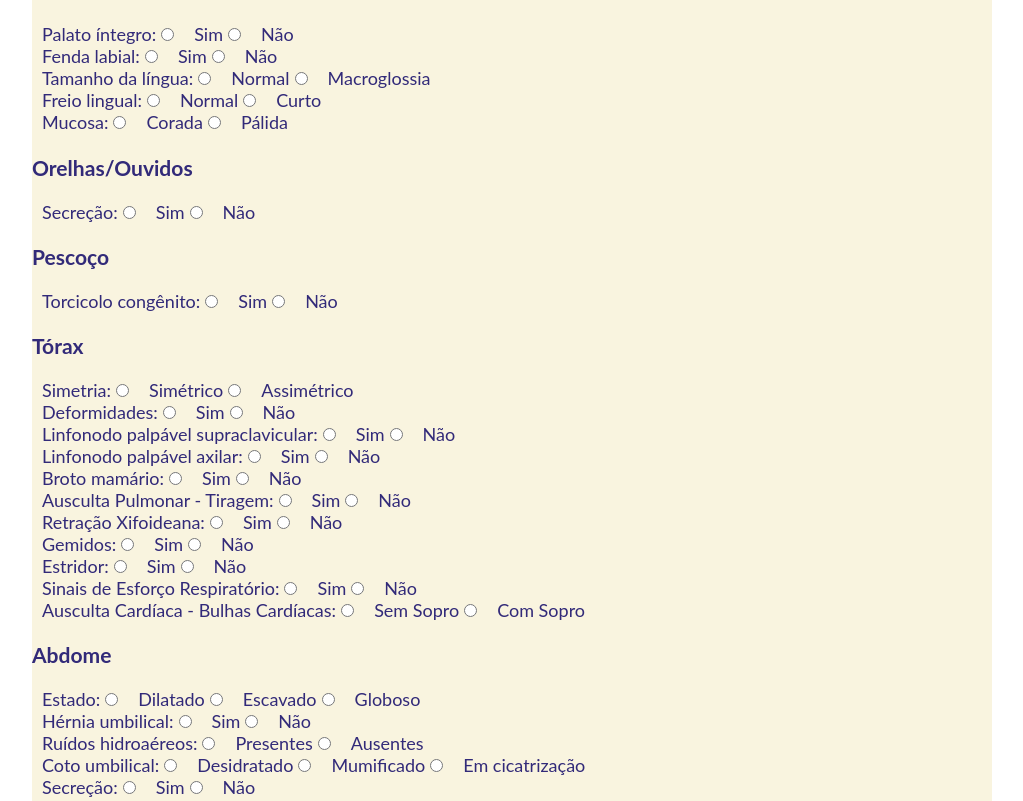
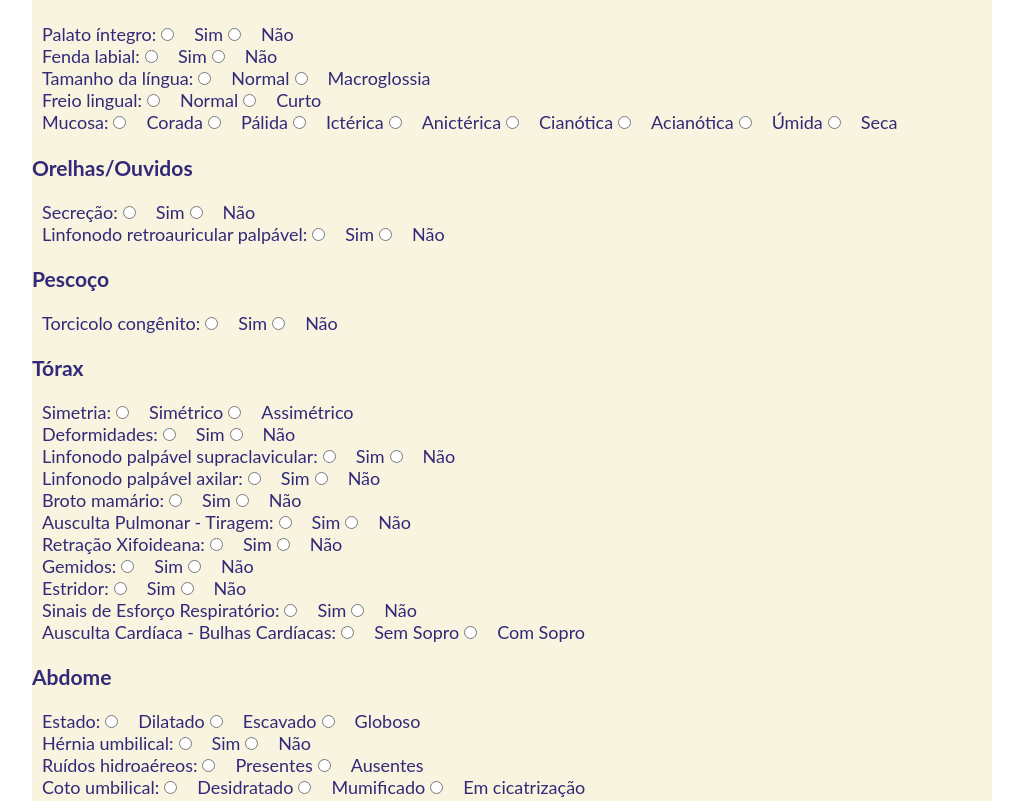
Before and after one commit to KallebyX/toolnurse, a React (Vite) app: page /recem in a window 1280 px wide. Shown: the part 1989-2790 px from the top of the page, without its empty margins (128-1151 px from the left). Built offline with nearby package versions, Linux system fonts and the light colour scheme.

Commit message:
corrigido recem nascido

```diff
--- a/src/components/NoveMeses/index.jsx
+++ b/src/components/NoveMeses/index.jsx
@@ -172,27 +172,7 @@ function Formulario9Meses() {
     </div>
   </div>
 </div>
-<div className="form-section">
-  <h3>Cabeça</h3>
-  <div className="form-group">
-    <label>Fontanela Anterior:</label>
-    <div>
-      {["Em Fechamento", "Fechada", "Abauladas", "Deprimidas", "Planas"].map(opcao => (
-        <React.Fragment key={opcao}>
-          <input type="radio" id={`fontanelaAnterior-${opcao}`} name="fontanelaAnterior" value={opcao} onChange={handleChange} checked={dados.fontanelaAnterior === opcao} />
-          <label htmlFor={`fontanelaAnterior-${opcao}`}>{opcao}</label>
-        </React.Fragment>
-      ))}
-    </div>
-  </div>
-  <div className="form-group">
-    <label>Linfonodos cervicais palpáveis:</label>
-    <input type="radio" id="linfonodosCervicaisPalpaveisSim" name="linfonodosCervicaisPalpaveis" value="Sim" onChange={handleChange} checked={dados.linfonodosCervicaisPalpaveis === "Sim"} />
-    <label htmlFor="linfonodosCervicaisPalpaveisSim">Sim</label>
-    <input type="radio" id="linfonodosCervicaisPalpaveisNao" name="linfonodosCervicaisPalpaveis" value="Nao" onChange={handleChange} checked={dados.linfonodosCervicaisPalpaveis === "Nao"} />
-    <label htmlFor="linfonodosCervicaisPalpaveisNao">Não</label>
-  </div>
-</div>
+
 <div className="form-section">
   <h3>Pele</h3>
   <div className="form-group">
@@ -224,6 +204,27 @@ function Formulario9Meses() {
     <label htmlFor="hidratacaoPeleHidratada">Hidratada</label>
     <input type="radio" id="hidratacaoPeleDesidratada" name="hidratacaoPele" value="Desidratada" onChange={handleChange} checked={dados.hidratacaoPele === "Desidratada"} />
     <label htmlFor="hidratacaoPeleDesidratada">Desidratada</label>
+  </div>
+</div>
+<div className="form-section">
+  <h3>Cabeça</h3>
+  <div className="form-group">
+    <label>Fontanela Anterior:</label>
+    <div>
+      {["Em Fechamento", "Fechada", "Abauladas", "Deprimidas", "Planas"].map(opcao => (
+        <React.Fragment key={opcao}>
+          <input type="radio" id={`fontanelaAnterior-${opcao}`} name="fontanelaAnterior" value={opcao} onChange={handleChange} checked={dados.fontanelaAnterior === opcao} />
+          <label htmlFor={`fontanelaAnterior-${opcao}`}>{opcao}</label>
+        </React.Fragment>
+      ))}
+    </div>
+  </div>
+  <div className="form-group">
+    <label>Linfonodos cervicais palpáveis:</label>
+    <input type="radio" id="linfonodosCervicaisPalpaveisSim" name="linfonodosCervicaisPalpaveis" value="Sim" onChange={handleChange} checked={dados.linfonodosCervicaisPalpaveis === "Sim"} />
+    <label htmlFor="linfonodosCervicaisPalpaveisSim">Sim</label>
+    <input type="radio" id="linfonodosCervicaisPalpaveisNao" name="linfonodosCervicaisPalpaveis" value="Nao" onChange={handleChange} checked={dados.linfonodosCervicaisPalpaveis === "Nao"} />
+    <label htmlFor="linfonodosCervicaisPalpaveisNao">Não</label>
   </div>
 </div>
 <div className="form-section">
@@ -492,29 +493,7 @@ function Formulario9Meses() {
       <label htmlFor="assadurasNao">Não</label>
     </div>
   </div>
-<div className="form-group">
-  <label>Duplica Sílabas:</label>
-  <div>
-    <input type="radio" id="duplicaSilabasPresente" name="duplicaSilabas" value="Presente" onChange={handleChange} checked={dados.duplicaSilabas === "Presente"} />
-    <label htmlFor="duplicaSilabasPresente">Presente</label>
-    <input type="radio" id="duplicaSilabasAusente" name="duplicaSilabas" value="Ausente" onChange={handleChange} checked={dados.duplicaSilabas === "Ausente"} />
-    <label htmlFor="duplicaSilabasAusente">Ausente</label>
-    <input type="radio" id="duplicaSilabasNaoVerificado" name="duplicaSilabas" value="NaoVerificado" onChange={handleChange} checked={dados.duplicaSilabas === "NaoVerificado"} />
-    <label htmlFor="duplicaSilabasNaoVerificado">Não Verificado</label>
-  </div>
-</div>
 
-<div className="form-group">
-  <label>Senta-se Sem Apoio:</label>
-  <div>
-    <input type="radio" id="sentaSemApoioPresente" name="sentaSemApoio" value="Presente" onChange={handleChange} checked={dados.sentaSemApoio === "Presente"} />
-    <label htmlFor="sentaSemApoioPresente">Presente</label>
-    <input type="radio" id="sentaSemApoioAusente" name="sentaSemApoio" value="Ausente" onChange={handleChange} checked={dados.sentaSemApoio === "Ausente"} />
-    <label htmlFor="sentaSemApoioAusente">Ausente</label>
-    <input type="radio" id="sentaSemApoioNaoVerificado" name="sentaSemApoio" value="NaoVerificado" onChange={handleChange} checked={dados.sentaSemApoio === "NaoVerificado"} />
-    <label htmlFor="sentaSemApoioNaoVerificado">Não Verificado</label>
-  </div>
-</div>
 
 </div>
 <div className="form-section">
@@ -541,6 +520,29 @@ function Formulario9Meses() {
       <label htmlFor="transfereObjetosNaoVerificado">Não Verificado</label>
     </div>
   </div>
+  <div className="form-group">
+  <label>Duplica Sílabas:</label>
+  <div>
+    <input type="radio" id="duplicaSilabasPresente" name="duplicaSilabas" value="Presente" onChange={handleChange} checked={dados.duplicaSilabas === "Presente"} />
+    <label htmlFor="duplicaSilabasPresente">Presente</label>
+    <input type="radio" id="duplicaSilabasAusente" name="duplicaSilabas" value="Ausente" onChange={handleChange} checked={dados.duplicaSilabas === "Ausente"} />
+    <label htmlFor="duplicaSilabasAusente">Ausente</label>
+    <input type="radio" id="duplicaSilabasNaoVerificado" name="duplicaSilabas" value="NaoVerificado" onChange={handleChange} checked={dados.duplicaSilabas === "NaoVerificado"} />
+    <label htmlFor="duplicaSilabasNaoVerificado">Não Verificado</label>
+  </div>
+</div>
+
+<div className="form-group">
+  <label>Senta-se Sem Apoio:</label>
+  <div>
+    <input type="radio" id="sentaSemApoioPresente" name="sentaSemApoio" value="Presente" onChange={handleChange} checked={dados.sentaSemApoio === "Presente"} />
+    <label htmlFor="sentaSemApoioPresente">Presente</label>
+    <input type="radio" id="sentaSemApoioAusente" name="sentaSemApoio" value="Ausente" onChange={handleChange} checked={dados.sentaSemApoio === "Ausente"} />
+    <label htmlFor="sentaSemApoioAusente">Ausente</label>
+    <input type="radio" id="sentaSemApoioNaoVerificado" name="sentaSemApoio" value="NaoVerificado" onChange={handleChange} checked={dados.sentaSemApoio === "NaoVerificado"} />
+    <label htmlFor="sentaSemApoioNaoVerificado">Não Verificado</label>
+  </div>
+</div>
 </div>
 
 
--- a/src/components/RecemNascido/index.jsx
+++ b/src/components/RecemNascido/index.jsx
@@ -113,7 +113,8 @@ function FormularioRecemNascido() {
       - Fontanelas: ${dados.fontanelas}
       - Bossa Serosanguinolenta: ${dados.bossaSeroSanguinolenta}
       - Cefalohematoma: ${dados.cefalohematoma}
-      - Linfonodos Cervicais Palpáveis: ${dados.linfonodosCervicais}
+      - Linfonodos Cervicais Palpáveis: ${dados.linfonodosCervicais} ${dados.linfonodosCervicais === 'Sim' ? `(${dados.tipoLinfonodo})` : ''}
+
 
       **Face:**
       - Simetria: ${dados.face}
@@ -142,7 +143,7 @@ function FormularioRecemNascido() {
 
       **Orelhas/Ouvidos:**
       - Secreção: ${dados.secrecaoOrelhas}
-      - Linfonodo Retroauricular: ${dados.linfonodoRetroauricular}
+      - Linfonodo Retroauricular: ${dados.linfonodoRetroauricular}${dados.linfonodoRetroauricular === 'Sim' ? ` (${dados.tipoLinfonodoRetroauricular})` : ''}
 
       **Pescoço:**
       - Torcicolo Congênito: ${dados.torcicoloCongenito}
@@ -150,7 +151,7 @@ function FormularioRecemNascido() {
       **Tórax:**
       - Simetria: ${dados.toraxSimetria}
       - Linfonodo Palpável Supraclavicular: ${dados.linfonodoSupraclavicular}
-      - Linfonodo Palpável Axilar: ${dados.linfonodoAxilar}
+      - Linfonodo Palpável Axilar: ${dados.linfonodoAxilar}${dados.linfonodoAxilar === 'Sim' ? ` (${dados.tipoLinfonodoAxilar})` : ''}
       - Broto Mamário: ${dados.brotoMamario}
       - Tiragem: ${dados.tiragem}
       - Retração Xifoideana: ${dados.retracaoXifoideana}
@@ -230,7 +231,7 @@ function FormularioRecemNascido() {
     <form onSubmit={handleSubmit}>
 
 
-  <h3>Rescém nascido</h3>
+  <h3>Recém nascido</h3>
   <hr className="hr" />
   <div></div>
     <div className='formulario-recem-nascido'>
@@ -301,7 +302,6 @@ function FormularioRecemNascido() {
       <input type="radio" id="rosea" name="corPele" value="Rósea" checked={dados.corPele === 'Rósea'} onChange={handleChange} />
       <label htmlFor="rosea">Rósea</label>
       <input type="radio" id="palida" name="corPele" value="Pálida" checked={dados.corPele === 'Pálida'} onChange={handleChange} />
-      <label htmlFor="palida">Pálida</label>
       <label htmlFor="palida">Pálida</label>
       <input type="radio" id="cianotica" name="corPele" value="Cianótica" checked={dados.corPele === 'Cianótica'} onChange={handleChange} />
       <label htmlFor="cianotica">Cianótica</label>
@@ -407,9 +407,27 @@ function FormularioRecemNascido() {
   <label>Linfonodos cervicais palpáveis:</label>
   <input type="radio" id="linfonodosSim" name="linfonodosCervicais" value="Sim" checked={dados.linfonodosCervicais === 'Sim'} onChange={handleChange} />
   <label htmlFor="linfonodosSim">Sim</label>
+
   <input type="radio" id="linfonodosNao" name="linfonodosCervicais" value="Não" checked={dados.linfonodosCervicais === 'Não'} onChange={handleChange} />
   <label htmlFor="linfonodosNao">Não</label>
+
+  {dados.linfonodosCervicais === 'Sim' && (
+    <div>
+      <input type="radio" name="tipoLinfonodo" value="Móvel" checked={dados.tipoLinfonodo === 'Móvel'} onChange={handleChange} />
+      <label>Móvel</label>
+      <input type="radio" name="tipoLinfonodo" value="Fixo" checked={dados.tipoLinfonodo === 'Fixo'} onChange={handleChange} />
+      <label>Fixo</label>
+      <input type="radio" name="tipoLinfonodo" value="Fibrobástico" checked={dados.tipoLinfonodo === 'Fibrobástico'} onChange={handleChange} />
+      <label>Fibrobástico</label>
+      <input type="radio" name="tipoLinfonodo" value="Amolecido" checked={dados.tipoLinfonodo === 'Amolecido'} onChange={handleChange} />
+      <label>Amolecido</label>
+      <input type="radio" name="tipoLinfonodo" value="Endurecido" checked={dados.tipoLinfonodo === 'Endurecido'} onChange={handleChange} />
+      <label>Endurecido</label>
     </div>
+  )}
+</div>
+
+
 
   <div className="form-group">
     <label>Face:</label>
@@ -541,6 +559,18 @@ function FormularioRecemNascido() {
   <label htmlFor="mucosaCorada">Corada</label>
   <input type="radio" id="mucosaPalida" name="mucosa" value="Pálida" checked={dados.mucosa === 'Pálida'} onChange={handleChange} />
   <label htmlFor="mucosaPalida">Pálida</label>
+  <input type="radio" id="mucosaIcterica" name="mucosa" value="Ictérica" checked={dados.mucosa === 'Ictérica'} onChange={handleChange} />
+  <label htmlFor="mucosaIcterica">Ictérica</label>
+  <input type="radio" id="mucosaAnicterica" name="mucosa" value="Anictérica" checked={dados.mucosa === 'Anictérica'} onChange={handleChange} />
+  <label htmlFor="mucosaAnicterica">Anictérica</label>
+  <input type="radio" id="mucosaCianotica" name="mucosa" value="Cianótica" checked={dados.mucosa === 'Cianótica'} onChange={handleChange} />
+  <label htmlFor="mucosaCianotica">Cianótica</label>
+  <input type="radio" id="mucosaAcianotica" name="mucosa" value="Acianótica" checked={dados.mucosa === 'Acianótica'} onChange={handleChange} />
+  <label htmlFor="mucosaAcianotica">Acianótica</label>
+  <input type="radio" id="mucosaUmida" name="mucosa" value="Úmida" checked={dados.mucosa === 'Úmida'} onChange={handleChange} />
+  <label htmlFor="mucosaUmida">Úmida</label>
+  <input type="radio" id="mucosaSeca" name="mucosa" value="Seca" checked={dados.mucosa === 'Seca'} onChange={handleChange} />
+  <label htmlFor="mucosaSeca">Seca</label>
 </div>
 
 <h3>Orelhas/Ouvidos</h3>
@@ -551,6 +581,30 @@ function FormularioRecemNascido() {
   <input type="radio" id="secrecaoOrelhasNao" name="secrecaoOrelhas" value="Não" checked={dados.secrecaoOrelhas === 'Não'} onChange={handleChange} />
   <label htmlFor="secrecaoOrelhasNao">Não</label>
 </div>
+
+<div className="form-group">
+  <label>Linfonodo retroauricular palpável:</label>
+  <input type="radio" id="linfonodoRetroauricularSim" name="linfonodoRetroauricular" value="Sim" checked={dados.linfonodoRetroauricular === 'Sim'} onChange={handleChange} />
+  <label htmlFor="linfonodoRetroauricularSim">Sim</label>
+  <input type="radio" id="linfonodoRetroauricularNao" name="linfonodoRetroauricular" value="Não" checked={dados.linfonodoRetroauricular === 'Não'} onChange={handleChange} />
+  <label htmlFor="linfonodoRetroauricularNao">Não</label>
+
+  {dados.linfonodoRetroauricular === 'Sim' && (
+    <div>
+      <input type="radio" name="tipoLinfonodoRetroauricular" value="Móvel" checked={dados.tipoLinfonodoRetroauricular === 'Móvel'} onChange={handleChange} />
+      <label>Móvel</label>
+      <input type="radio" name="tipoLinfonodoRetroauricular" value="Fixo" checked={dados.tipoLinfonodoRetroauricular === 'Fixo'} onChange={handleChange} />
+      <label>Fixo</label>
+      <input type="radio" name="tipoLinfonodoRetroauricular" value="Fibrobástico" checked={dados.tipoLinfonodoRetroauricular === 'Fibrobástico'} onChange={handleChange} />
+      <label>Fibrobástico</label>
+      <input type="radio" name="tipoLinfonodoRetroauricular" value="Amolecido" checked={dados.tipoLinfonodoRetroauricular === 'Amolecido'} onChange={handleChange} />
+      <label>Amolecido</label>
+      <input type="radio" name="tipoLinfonodoRetroauricular" value="Endurecido" checked={dados.tipoLinfonodoRetroauricular === 'Endurecido'} onChange={handleChange} />
+      <label>Endurecido</label>
+    </div>
+  )}
+</div>
+
 
   <h3>Pescoço</h3>
   <div className="form-group">
@@ -579,18 +633,34 @@ function FormularioRecemNascido() {
   </div>
   <div className="form-group">
   <label>Linfonodo palpável supraclavicular:</label>
-    <input type="radio" id="linfonodoSupraSim" name="linfonodoSupraclavicular" value="Sim" checked={dados.linfonodoSupraclavicular === 'Sim'} onChange={handleChange} />
-    <label htmlFor="linfonodoSupraSim">Sim</label>
-    <input type="radio" id="linfonodoSupraNao" name="linfonodoSupraclavicular" value="Não" checked={dados.linfonodoSupraclavicular === 'Não'} onChange={handleChange} />
-    <label htmlFor="linfonodoSupraNao">Não</label>
+  <input type="radio" id="linfonodoSupraclavicularSim" name="linfonodoSupraclavicular" value="Sim" checked={dados.linfonodoSupraclavicular === 'Sim'} onChange={handleChange} />
+  <label htmlFor="linfonodoSupraclavicularSim">Sim</label>
+  <input type="radio" id="linfonodoSupraclavicularNao" name="linfonodoSupraclavicular" value="Não" checked={dados.linfonodoSupraclavicular === 'Não'} onChange={handleChange} />
+  <label htmlFor="linfonodoSupraclavicularNao">Não</label>
 </div>
+
 <div className="form-group">
   <label>Linfonodo palpável axilar:</label>
   <input type="radio" id="linfonodoAxilarSim" name="linfonodoAxilar" value="Sim" checked={dados.linfonodoAxilar === 'Sim'} onChange={handleChange} />
   <label htmlFor="linfonodoAxilarSim">Sim</label>
+  {dados.linfonodoAxilar === 'Sim' && (
+    <div>
+      <input type="radio" name="tipoLinfonodoAxilar" value="Móvel" checked={dados.tipoLinfonodoAxilar === 'Móvel'} onChange={handleChange} />
+      <label>Móvel</label>
+      <input type="radio" name="tipoLinfonodoAxilar" value="Fixo" checked={dados.tipoLinfonodoAxilar === 'Fixo'} onChange={handleChange} />
+      <label>Fixo</label>
+      <input type="radio" name="tipoLinfonodoAxilar" value="Fibrobástico" checked={dados.tipoLinfonodoAxilar === 'Fibrobástico'} onChange={handleChange} />
+      <label>Fibrobástico</label>
+      <input type="radio" name="tipoLinfonodoAxilar" value="Amolecido" checked={dados.tipoLinfonodoAxilar === 'Amolecido'} onChange={handleChange} />
+      <label>Amolecido</label>
+      <input type="radio" name="tipoLinfonodoAxilar" value="Endurecido" checked={dados.tipoLinfonodoAxilar === 'Endurecido'} onChange={handleChange} />
+      <label>Endurecido</label>
+    </div>
+  )}
   <input type="radio" id="linfonodoAxilarNao" name="linfonodoAxilar" value="Não" checked={dados.linfonodoAxilar === 'Não'} onChange={handleChange} />
   <label htmlFor="linfonodoAxilarNao">Não</label>
 </div>
+
   <div className="form-group">
     <label>Broto mamário:</label>
     <input type="radio" id="brotoMamarioSim" name="brotoMamario" value="Sim" checked={dados.brotoMamario === 'Sim'} onChange={handleChange} />
@@ -640,6 +710,7 @@ function FormularioRecemNascido() {
   <input type="radio" id="bulhasComSopro" name="bulhasCardiacas" value="Com Sopro" checked={dados.bulhasCardiacas === 'Com Sopro'} onChange={handleChange} />
   <label htmlFor="bulhasComSopro">Com Sopro</label>
 </div>
+
   </div>
   <div className="formulario-section">
   <h3>Abdome</h3>
@@ -683,7 +754,7 @@ function FormularioRecemNascido() {
     <label htmlFor="secrecaoNao">Não</label>
   </div>
   <div className="form-group">
-    <label>Hiper<div className="form-group"></div>emia:</label>
+   <div className="form-group"></div>
     <label>Hiperemia:</label>
     <input type="radio" id="hiperemiaSim" name="hiperemia" value="Sim" checked={dados.hiperemia === 'Sim'} onChange={handleChange} />
     <label htmlFor="hiperemiaSim">Sim</label>
```
Lines whose indentation alone changed are shown as unchanged.
